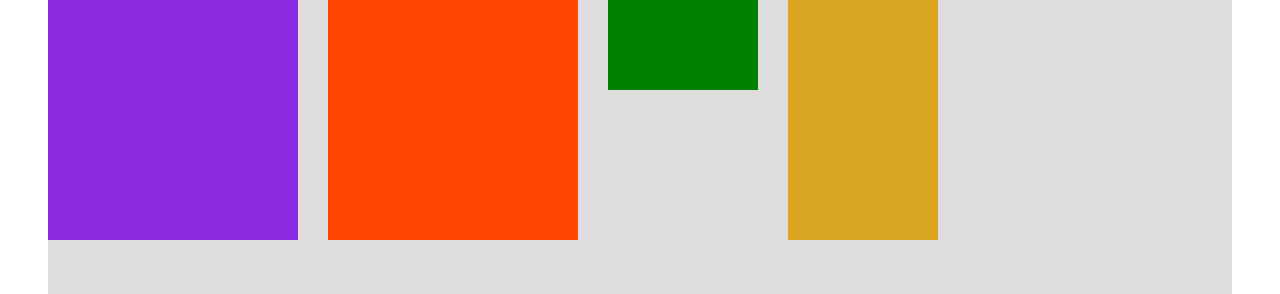
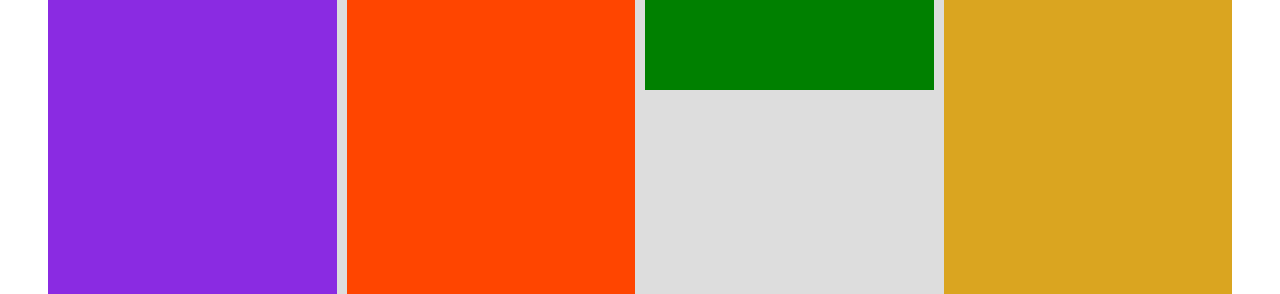
Before and after one commit to SwarajKaran/CSS-Layouts, a plain HTML site: page css-grid.html in a window 1280 px wide. Shown: the part 100-394 px from the top of the page. Drawn offline with Linux system fonts and the light colour scheme.

Commit message:
sizing grid and columns

```diff
--- a/css-grid.html
+++ b/css-grid.html
@@ -41,10 +41,14 @@
 
         /* CSS GRID */
         display: grid;
-        grid-template-columns: 250px 250px 150px 150px;
-        grid-template-rows: 300px 200px;
-        gap: 30px;
-        column-gap: 30px;
+        /* grid-template-columns: 250px 250px 1fr 1fr; */
+        /* grid-template-rows: 300px 200px; */
+        /* grid-template-columns: 2fr 1fr 1fr auto; */
+        grid-template-columns: repeat(4, 1fr);
+        grid-template-rows: 1fr auto;
+        height: 500px;
+        /* gap: 30px; */
+        column-gap: 10px;
         row-gap: 60px;
       }
 
```
